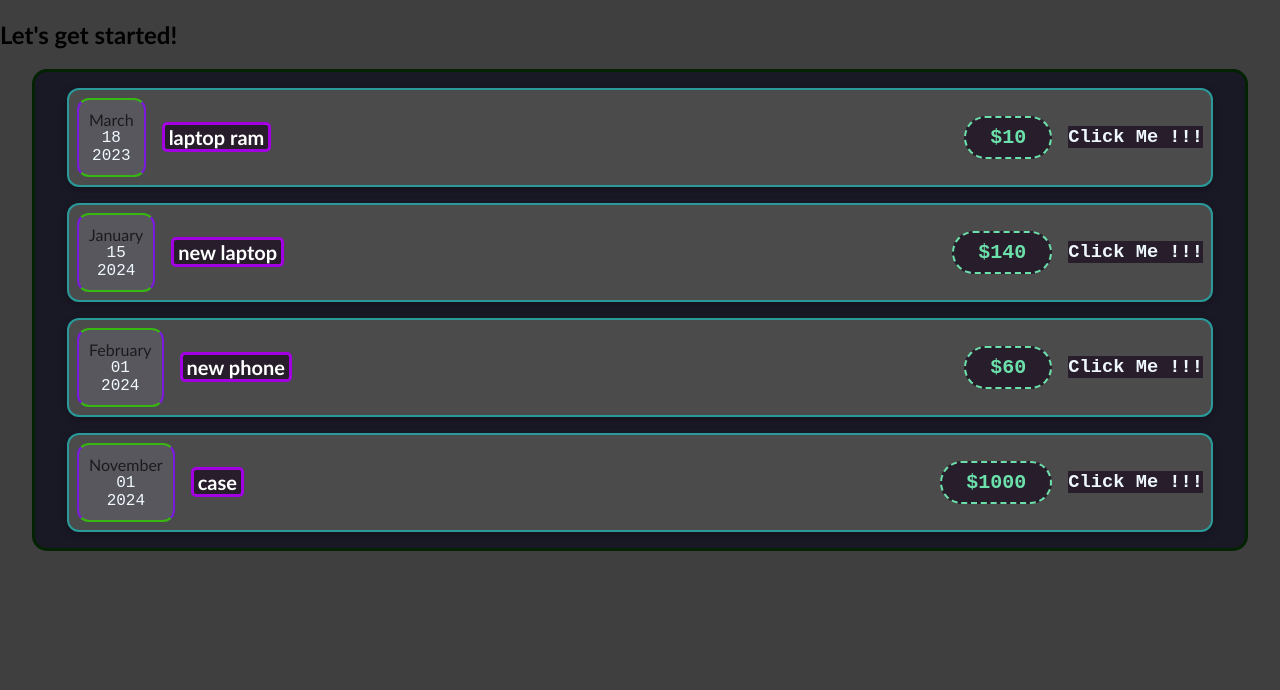
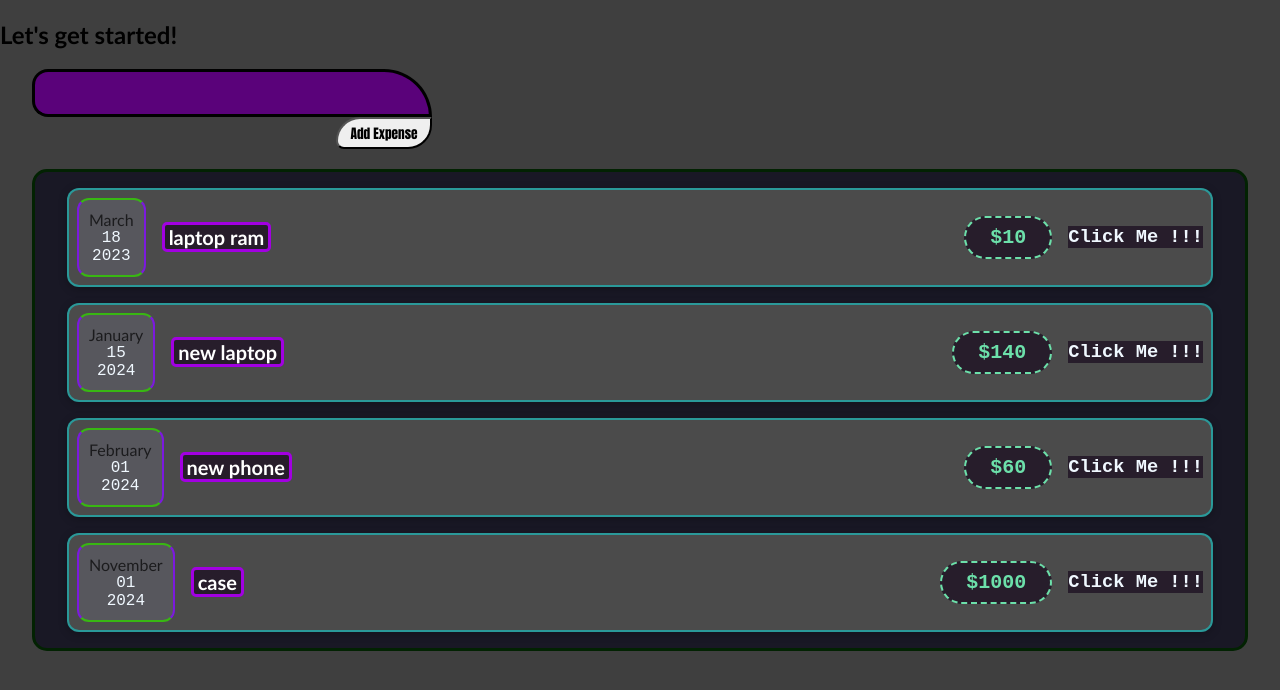
Before and after one commit to Hawkazizi/React-ForLearning, a React (Create React App) app: page / in a window 1280 px wide. Shown: the top 690 px of the page. Built offline with nearby package versions, Linux system fonts and the light colour scheme.

Commit message:
add two-way binding

```diff
--- a/src/App.js
+++ b/src/App.js
@@ -1,4 +1,5 @@
 import ExpenseItem from "./components/ExpenseItem";
+import Input from "./components/EnterExpense";
 
 function App() {
   const expense = [
@@ -21,7 +22,7 @@ function App() {
   return (
     <div>
       <h2>Let's get started! </h2>
-
+      <Input></Input>
       <div className="allBoxes">
         <ExpenseItem
           id={expense[0].id}
--- /dev/null
+++ b/src/components/EnterExpense.css
@@ -0,0 +1,20 @@
+.inputStyle {
+  width: 25rem;
+  height: 3rem;
+  background-color: rgb(90, 2, 122);
+  border-radius: 1rem 3rem 0rem 1rem;
+  border: 3px solid rgb(0, 0, 0);
+  font-family: "Times New Roman", Times, serif;
+  font-size: 2rem;
+  padding: 0 1rem;
+  margin: 0 2rem;
+}
+
+.submitButton {
+  margin: 0 0 20px 21rem;
+  height: 4vh;
+  width: 6rem;
+  cursor: pointer;
+  border-radius: 3rem 0rem 3rem 1rem;
+  font-family: Impact, Haettenschweiler, "Arial Narrow Bold", sans-serif;
+}
--- /dev/null
+++ b/src/components/EnterExpense.js
@@ -0,0 +1,42 @@
+import { useState } from "react";
+import "./EnterExpense.css";
+
+function Input() {
+  const [enterdTitle, setEnteredTitle] = useState("");
+  //Change Handler
+  function changeHandler(event) {
+    setEnteredTitle(event.target.value); //Saving data somewhere
+    console.log(event.target.value);
+  }
+
+  //submit Handler
+  function submitHandler(e) {
+    e.preventDefault();
+    const expenseData = {
+      title: enterdTitle,
+    };
+    console.log(expenseData);
+    setEnteredTitle("");
+  }
+
+  //XML
+  return (
+    <form onSubmit={submitHandler}>
+      {/* When Submit button is clicked this property takes action (oneSubmit)*/}
+      <div>
+        <input
+          type="text"
+          value={enterdTitle}
+          onChange={changeHandler}
+          className="inputStyle"
+        ></input>
+      </div>
+      <div>
+        <button type="submit" className="submitButton">
+          Add Expense
+        </button>
+      </div>
+    </form>
+  );
+}
+export default Input;
```
Also changed, not shown: 1 other file (tests, documents, lock files or other folders).
